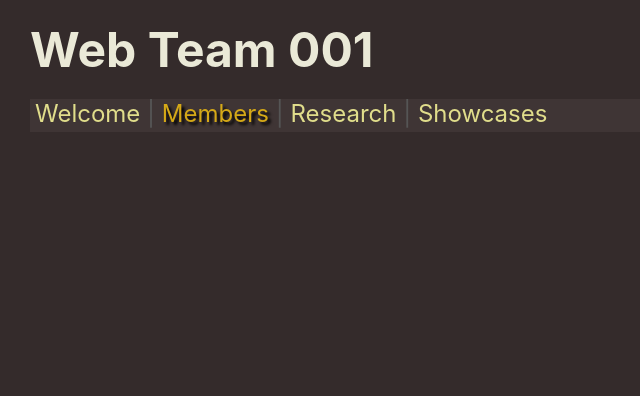
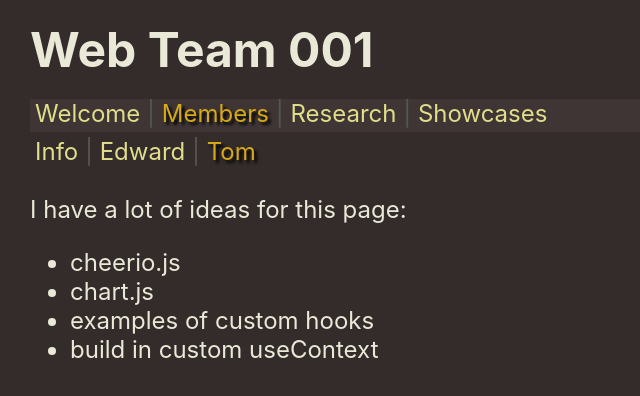
Before and after one commit to Web-Team-IT-Rex/frontend, a React (Vite) app: page /members/tom in a window 1280 px wide. Shown: the top 396 px of the page, without its empty margins (0-640 px from the left). Built offline with nearby package versions, Linux system fonts and the light colour scheme.

Commit message:
Edward: created test page for Tom
* added page

* added note about useContext

```diff
--- a/src/App.jsx
+++ b/src/App.jsx
@@ -5,6 +5,7 @@ import { PageResearch } from './pages/PageResearch';
 import { PageShowcases } from './pages/PageShowcases';
 import { PageMembersInfo } from './pages/members/PageMembersInfo';
 import { PageMembersEdward } from './pages/members/PageMembersEdward';
+import { PageMembersTom } from './pages/members/PageMembersTom';
 import { NavLink, Routes, Route, Navigate } from 'react-router-dom';
 import { Separator } from './components/Separator';
 
@@ -30,6 +31,10 @@ function App() {
 						path="/members/edward/*"
 						element={<PageMembersEdward />}
 					></Route>
+					<Route
+						path="/members/tom/*"
+						element={<PageMembersTom />}
+					></Route>
 				</Route>
 				<Route path="/research" element={<PageResearch />} />
 				<Route path="/showcases" element={<PageShowcases />} />
--- a/src/pages/members/PageMembers.jsx
+++ b/src/pages/members/PageMembers.jsx
@@ -8,6 +8,8 @@ export const PageMembers = () => {
 				<NavLink to="info">Info</NavLink>
 				<Separator />
 				<NavLink to="edward">Edward</NavLink>
+				<Separator />
+				<NavLink to="tom">Tom</NavLink>
 			</nav>
 			<Outlet />
 		</div>
--- /dev/null
+++ b/src/pages/members/PageMembersTom.jsx
@@ -0,0 +1,13 @@
+export const PageMembersTom = () => {
+	return (
+		<>
+			<p>I have a lot of ideas for this page:</p>
+			<ul>
+				<li>cheerio.js</li>
+				<li>chart.js</li>
+				<li>examples of custom hooks</li>
+				<li>build in custom useContext</li>
+			</ul>
+		</>
+	);
+};
```
